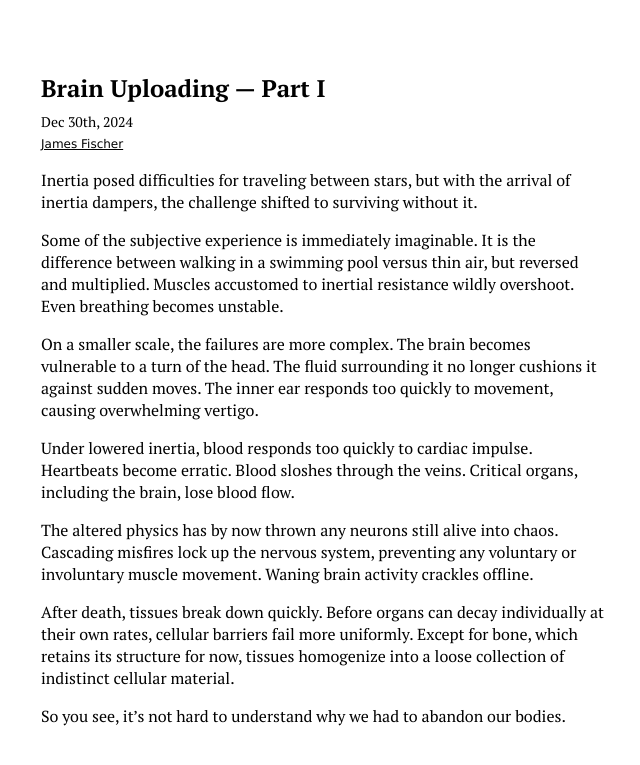
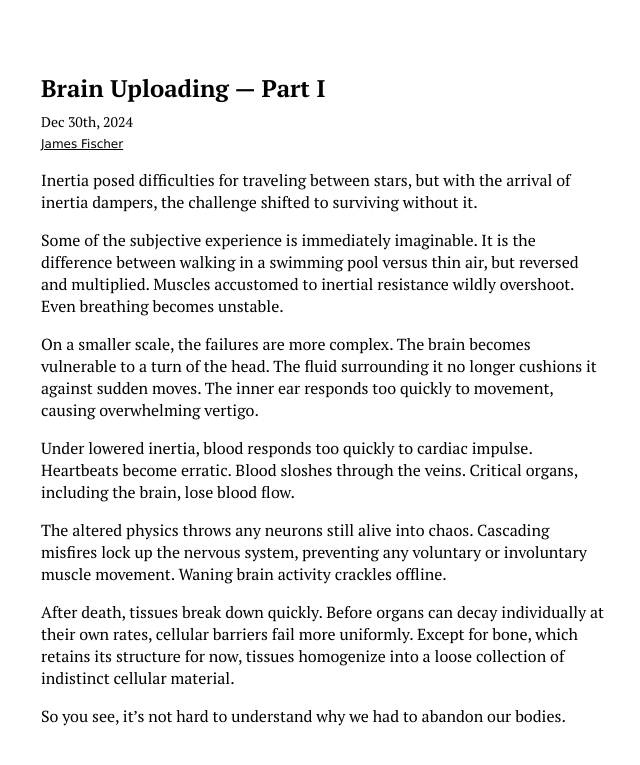
Before and after one commit to jamesfischer8/jamesfischer8.github.io, a Jekyll site: the page built from _posts/2024-12-30-brain-uploading-1.md, in a window 1280 px wide. Shown: the top 765 px of the page, without its empty margins (115-755 px from the left). Built offline with Jekyll 4.4.1, drawn with Linux system fonts in a browser that asks for light colours; our own code applies the rules of GitHub Pages for plain Markdown files.

Commit message:
Make a small edit to blog text content
I'm changing the wording after re-reading it for the Nth time.

```diff
--- a/_posts/2024-12-30-brain-uploading-1.md
+++ b/_posts/2024-12-30-brain-uploading-1.md
@@ -21,9 +21,9 @@ Under lowered inertia, blood responds too quickly to cardiac impulse.
 Heartbeats become erratic. Blood sloshes through the veins. Critical organs,
 including the brain, lose blood flow.
 
-The altered physics has by now thrown any neurons still alive into chaos.
-Cascading misfires lock up the nervous system, preventing any voluntary or
-involuntary muscle movement. Waning brain activity crackles offline.
+The altered physics throws any neurons still alive into chaos. Cascading
+misfires lock up the nervous system, preventing any voluntary or involuntary
+muscle movement. Waning brain activity crackles offline.
 
 After death, tissues break down quickly. Before organs can decay individually
 at their own rates, cellular barriers fail more uniformly. Except for bone,
```
